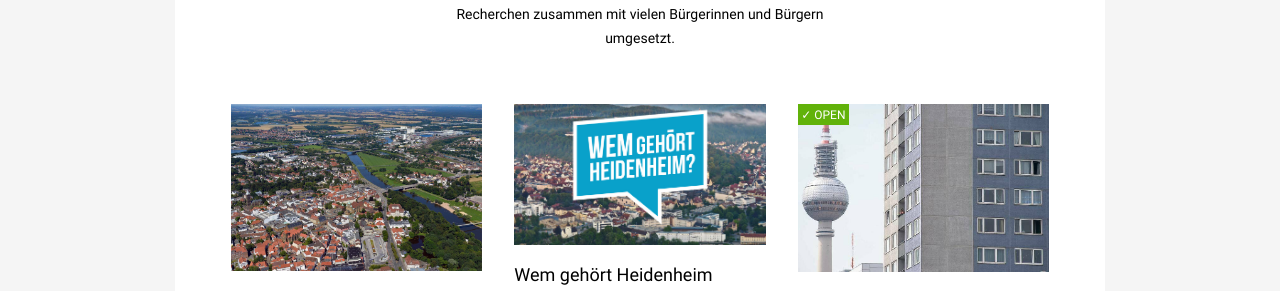
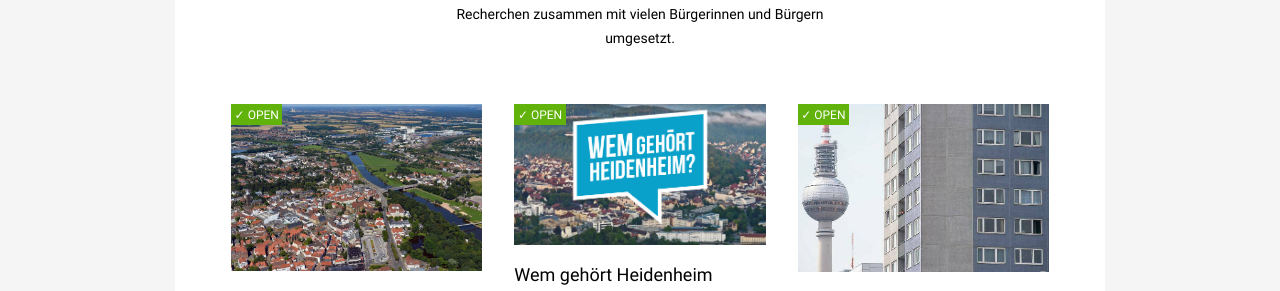
Before and after one commit to correctiv/cnr-landingpage, a Jekyll site: the page built from index.md, in a window 1280 px wide. Shown: the part 699-990 px from the top of the page. Built offline with Jekyll 4.4.1, drawn with Linux system fonts in a browser that asks for light colours.

Commit message:
Fix labels

```diff
--- a/index.md
+++ b/index.md
@@ -8,7 +8,7 @@ title: Start
 <ul class="projects">
                <li>
         <a href="https://www.wem-gehoert-minden.de/">
-            <div class="status open">
+            <div class="status published">
                 <img src="/assets/images/wgmin.jpg" alt=""/>
             </div>
             <h3>Wem gehört Minden</h3>
@@ -17,7 +17,7 @@ title: Start
     </li>
           <li>
         <a href="https://www.swp.de/suedwesten/staedte/heidenheim/wem-gehoert-heidenheim_-jetzt-mitmachen-30018700.html">
-            <div class="status open">
+            <div class="status published">
                 <img src="/assets/images/wghei.jpeg" alt=""/>
             </div>
             <h3>Wem gehört Heidenheim</h3>
```
Also changed, not shown: index-en.md (+2 -2 lines).
